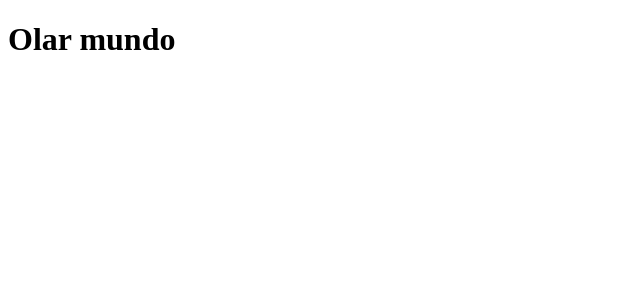
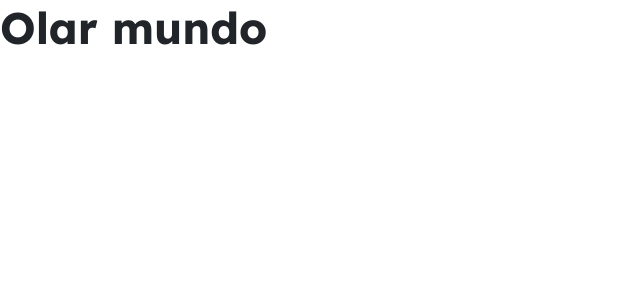
Before and after one commit to xregizzz/MotorShop, a React (Create React App) app: page / in a window 1280 px wide. Shown: the top 300 px of the page, without its empty margins (0-640 px from the left). Built offline with nearby package versions, Linux system fonts and the light colour scheme.

Commit message:
feat: add links about font-style and configs globalstyle

```diff
--- a/public/index.html
+++ b/public/index.html
@@ -10,6 +10,25 @@
       content="Web site created using create-react-app"
     />
     <link rel="apple-touch-icon" href="%PUBLIC_URL%/logo192.png" />
+    <link rel="preconnect" href="https://fonts.googleapis.com" />
+    <link rel="preconnect" href="https://fonts.gstatic.com" crossorigin />
+    <link
+      href="https://fonts.googleapis.com/css2?family=Inter&display=swap"
+      rel="stylesheet"
+    />
+    <link rel="preconnect" href="https://fonts.googleapis.com" />
+    <link rel="preconnect" href="https://fonts.gstatic.com" crossorigin />
+    <link
+      href="https://fonts.googleapis.com/css2?family=Lexend:wght@600&display=swap"
+      rel="stylesheet"
+    />
+    <link rel="apple-touch-icon" href="%PUBLIC_URL%/logo192.png" />
+    <link rel="preconnect" href="https://fonts.googleapis.com" />
+    <link rel="preconnect" href="https://fonts.gstatic.com" crossorigin />
+    <link
+      href="https://fonts.googleapis.com/css2?family=Inter:wght@400;500;600&family=Lexend:wght@500;600;700&display=swap"
+      rel="stylesheet"
+    />
     <!--
       manifest.json provides metadata used when your web app is installed on a
       user's mobile device or desktop. See https://developers.google.com/web/fundamentals/web-app-manifest/
--- a/src/App.js
+++ b/src/App.js
@@ -1,8 +1,13 @@
+import { GlobalStyle } from "./styles/global";
+
 function App() {
   return (
-    <div>
-      <h1>Olar mundo</h1>
-    </div>
+    <>
+    <GlobalStyle/>
+      <div>
+        <h1>Olar mundo</h1>
+      </div>
+    </>
   );
 }
 
--- a/src/styles/global.js
+++ b/src/styles/global.js
@@ -1 +1,120 @@
 import { createGlobalStyle } from "styled-components";
+
+
+export const GlobalStyle = createGlobalStyle`
+    *{
+        margin: 0;
+        padding: 0;
+        box-sizing: border-box;
+    }
+
+    body{
+        font-family: 'Inter', sans-serif;
+        font-size: 16px;
+        /* background-color:var(--grey8); */
+        background-color: #fff;
+    }
+    p{
+        font-family: 'Inter', sans-serif;
+    }
+    button{
+        cursor: pointer;
+        font-family: 'Inter', sans-serif;
+    }
+    input, input::placeholder, label,textarea{
+        font-family: 'Inter', sans-serif;
+    }
+    figcaption{
+        display: none;
+    }
+    label,span{
+        font-weight: 500;
+        font-size: 14px;
+        color: var(--grey2);
+    }
+    input::placeholder,textarea::placeholder{
+        font-weight: 400;
+        font-size: 16px;
+        color: var(--grey2);
+    }
+    h1,h2,h3,h4,h5,h6{
+        font-family: 'Lexend', sans-serif;
+        font-style: normal;
+        color: var(--grey1);
+        padding: 0;
+    }
+    h1{
+        font-size: 44px;
+        font-weight: 700;
+    }
+    h2{
+        font-weight: 600;
+        font-size: 36px;
+    }
+    h3{
+        font-weight: 600;
+        font-size: 32px;
+    }
+    h4{
+        font-weight: 600;
+        font-size: 28px;
+    }
+    h5{
+        font-weight: 600;
+        font-size: 24px;
+    }
+    h6{
+        font-weight: 600;
+        font-size: 20px;
+    }
+
+    a{
+        text-decoration: none;
+    }
+    ul, li, figcaption{
+        list-style: none;
+    }
+    :root{
+        --brand1:#4529e6;
+        --brand2:#5126ea;
+        --brand3:#b0a6f0;
+        --brand4:#edeafd;
+
+        --grey0:#0b0d0d;
+        --grey1:#212529;
+        --grey2:#495057;
+        --grey3:#868e96;
+        --grey4:#ADB5BD;
+        --grey5:#ced4da;
+        --grey6:#dee2e6;
+        --grey7:#e9ecef;
+        --grey8:#f1f3f5;
+        --grey9:#f8f9fa;
+        --grey10:#fdfdfd;
+
+        --whiteFixed:#ffffff;
+
+        --alert1:#cd2b31;
+        --alert2:#fdd8d8;
+        --alert3:#ffe5e5;
+
+        --sucess1:#18794e;
+        --sucess2:#ccebd7;
+        --sucess3:#ddf3e4;
+
+        --random1:#e34d8c;
+        --random2:#c04277;
+        --random3:#7d2a4d;
+        --random4:#7000ff;
+        --random5:#6200e3;
+        --random6:#36007d;
+        --random7:#349974;
+        --random8:#2a7d5f;
+        --random9:#153d2e;
+        --random10:#6100ff;
+        --random11:#5700e3;
+        --random12:#30007d;
+
+
+    }
+`
```
